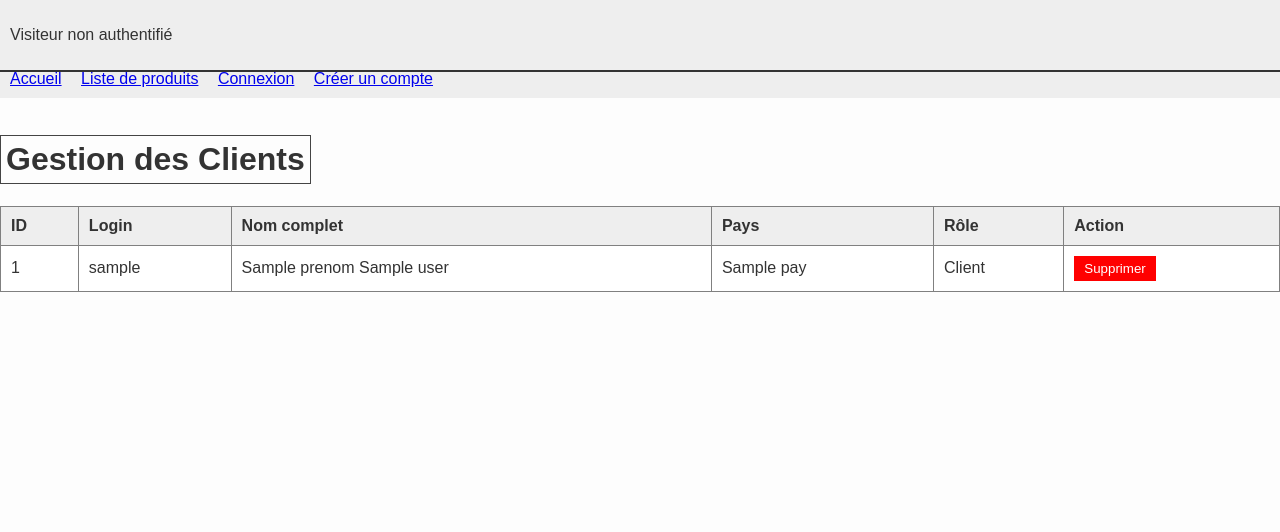
After one commit to rblevan/symfony-web, a Symfony app: template site/templates/admin/clients.html.twig in a window 1280 px wide. The commit adds this page. Shown: the top 532 px of the page. Run offline with Twig, Linux system fonts and the light colour scheme; the template is opened without the code that fills it: most values are stand-ins (such as "Sample title", 1, 10 or a date in 2020); some libraries are stand-ins or nearby versions.

Commit message:
register country readded and admin can delete client

```diff
--- a/site/migrations/Version20260326095539.php
+++ b/site/migrations/Version20260326102626.php
@@ -10,7 +10,7 @@ use Doctrine\Migrations\AbstractMigration;
 /**
  * Auto-generated Migration: Please modify to your needs!
  */
-final class Version20260326095539 extends AbstractMigration
+final class Version20260326102626 extends AbstractMigration
 {
     public function getDescription(): string
     {
--- /dev/null
+++ b/site/templates/admin/clients.html.twig
@@ -0,0 +1,54 @@
+{% extends 'layout/site_layout.html.twig' %}
+
+{% block content %}
+    <h1>Gestion des Clients</h1>
+    {% for message in app.flashes('danger') %}
+        <div style="color: red; padding: 10px; border: 1px solid red; margin-bottom: 15px;">{{ message }}</div>
+    {% endfor %}
+
+    <table border="1" style="width: 100%; border-collapse: collapse; text-align: left; background: #fff;">
+        <thead style="background: #eee;">
+        <tr>
+            <th style="padding: 10px;">ID</th>
+            <th style="padding: 10px;">Login</th>
+            <th style="padding: 10px;">Nom complet</th>
+            <th style="padding: 10px;">Pays</th>
+            <th style="padding: 10px;">Rôle</th>
+            <th style="padding: 10px;">Action</th>
+        </tr>
+        </thead>
+        <tbody>
+        {% for client in users %}
+            <tr>
+                <td style="padding: 10px;">{{ client.id }}</td>
+                <td style="padding: 10px;">{{ client.login }}</td>
+                <td style="padding: 10px;">{{ client.prenom }} {{ client.nom }}</td>
+                <td style="padding: 10px;">{{ client.pays ? client.pays.nom : 'Non renseigné' }}</td>
+                <td style="padding: 10px;">
+                    {% if 'ROLE_SUPER_ADMIN' in client.roles %}
+                        <strong style="color: purple;">Super Admin</strong>
+                    {% elseif 'ROLE_ADMIN' in client.roles %}
+                        <strong style="color: blue;">Admin</strong>
+                    {% else %}
+                        Client
+                    {% endif %}
+                </td>
+                <td style="padding: 10px;">
+                    {% if client.id == app.user.id %}
+                        <span style="color: gray;">C'est vous</span>
+                    {% elseif 'ROLE_SUPER_ADMIN' in client.roles %}
+                        <span style="color: gray;">Intouchable</span>
+                    {% else %}
+                        <form method="post" action="{{ path('app_admin_client_delete', {'id': client.id}) }}" onsubmit="return confirm('Êtes-vous sûr de vouloir supprimer {{ client.prenom }} ? Cette action est irréversible.');">
+                            <input type="hidden" name="_token" value="{{ csrf_token('delete' ~ client.id) }}">
+                            <button type="submit" style="background: red; color: white; border: none; padding: 5px 10px; cursor: pointer;">
+                                Supprimer
+                            </button>
+                        </form>
+                    {% endif %}
+                </td>
+            </tr>
+        {% endfor %}
+        </tbody>
+    </table>
+{% endblock %}
--- a/site/templates/layout/site_layout.html.twig
+++ b/site/templates/layout/site_layout.html.twig
@@ -40,7 +40,7 @@
                 {% endif %}
 
                 {% if is_granted('ROLE_ADMIN') and not is_granted('ROLE_SUPER_ADMIN') %}
-                    {#  <li><a href="{{ path('app_admin_clients') }}">Gérer les clients</a></li>#}
+                    <li><a href="{{ path('app_admin_clients') }}">Gérer les clients</a></li>
                     <li><a href="{{ path('app_admin_produit_add') }}">Créer un produit</a></li>
 
                     <li><a href="https://fr.wikipedia.org/wiki/Mass_Effect" target="_blank">Lien Mass Effect</a></li>
```
Also changed, not shown: site/src/Controller/AdminController.php (+41 -0 lines), site/src/Form/RegistrationFormType.php (+9 -0 lines), site/templates/registration/register.html.twig (+4 -3 lines).
